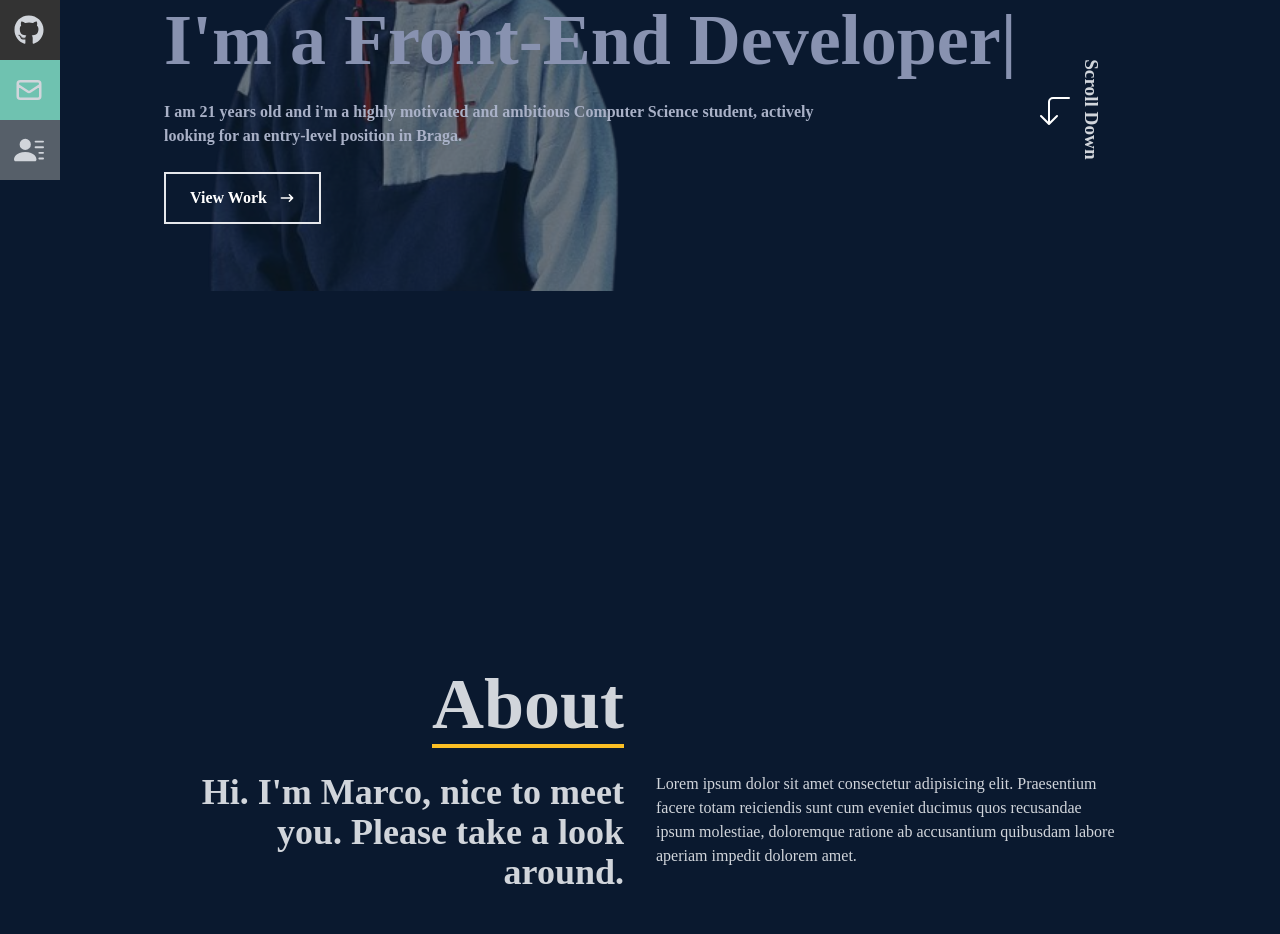
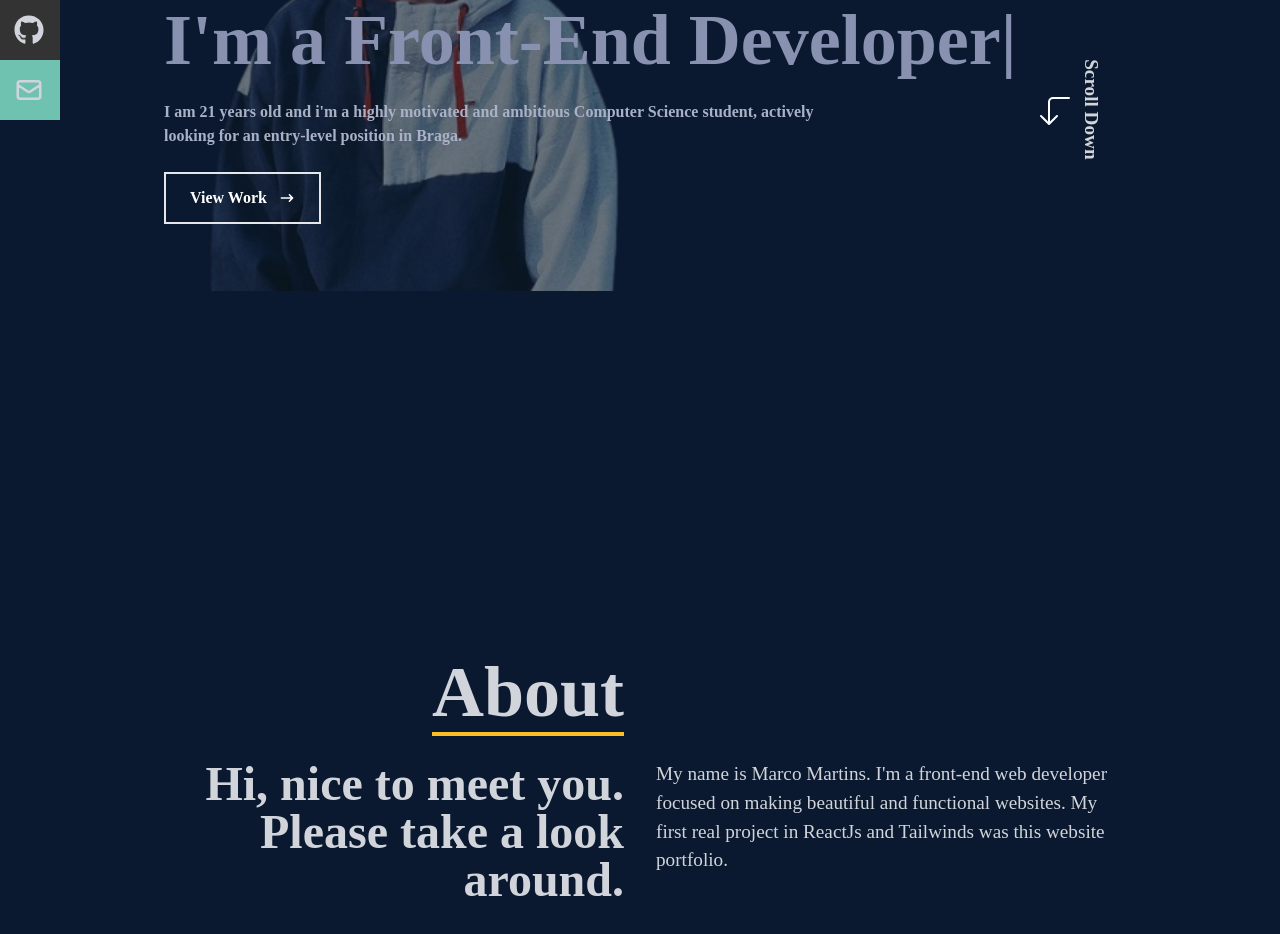
Before and after one commit to marcoadmartins7/portfolio-marco, a React (Create React App) app: page / in a window 1280 px wide. Shown: the part 340-1274 px from the top of the page. Built offline with nearby package versions, Linux system fonts and the light colour scheme.

Commit message:
add about text

```diff
--- a/src/components/About.jsx
+++ b/src/components/About.jsx
@@ -16,17 +16,16 @@ export const About = () => {
 
         <div className="max-w-[1000px] w-full grid sm:grid-cols-2 gap-8 px-4">
           <Fade left delay={150} duration={1000}>
-            <div className="sm:text-right text-4xl font-bold ">
-              <p>Hi. I'm Marco, nice to meet you. Please take a look around.</p>
+            <div className="sm:text-right text-5xl font-bold ">
+              <p>Hi, nice to meet you. Please take a look around.</p>
             </div>
           </Fade>
           <Fade bottom delay={150} duration={1000}>
-            <div>
+            <div className="text-[1.2rem]">
               <p>
-                Lorem ipsum dolor sit amet consectetur adipisicing elit.
-                Praesentium facere totam reiciendis sunt cum eveniet ducimus
-                quos recusandae ipsum molestiae, doloremque ratione ab
-                accusantium quibusdam labore aperiam impedit dolorem amet.
+                My name is Marco Martins. I'm a front-end web developer focused
+                on making beautiful and functional websites. My first real
+                project in ReactJs and Tailwinds was this website portfolio.
               </p>
             </div>
           </Fade>
--- a/src/components/Navbar.jsx
+++ b/src/components/Navbar.jsx
@@ -3,7 +3,7 @@ import Logo from "../assets/logo.png";
 import { FaTimes, FaGithub, FaLinkedin } from "react-icons/fa";
 import { AiOutlineBars } from "react-icons/ai";
 import { HiOutlineMail } from "react-icons/hi";
-import { BsFillPersonLinesFill } from "react-icons/bs";
+// import { BsFillPersonLinesFill } from "react-icons/bs";
 import { Link } from "react-scroll";
 
 export const Navbar = () => {
@@ -147,7 +147,7 @@ export const Navbar = () => {
               Email <HiOutlineMail size={30} />
             </a>
           </li>
-          <li className="w-[160px] h-[60px] flex justify-between items-center ml-[-100px] hover:ml-[-10px] duration-300 bg-[#565f69]">
+          {/* <li className="w-[160px] h-[60px] flex justify-between items-center ml-[-100px] hover:ml-[-10px] duration-300 bg-[#565f69]">
             <a
               className="flex justify-between items-center w-full text-gray-300"
               href="/"
@@ -155,6 +155,7 @@ export const Navbar = () => {
               Resume <BsFillPersonLinesFill size={30} />
             </a>
           </li>
+          */}
         </ul>
       </div>
     </div>
```
